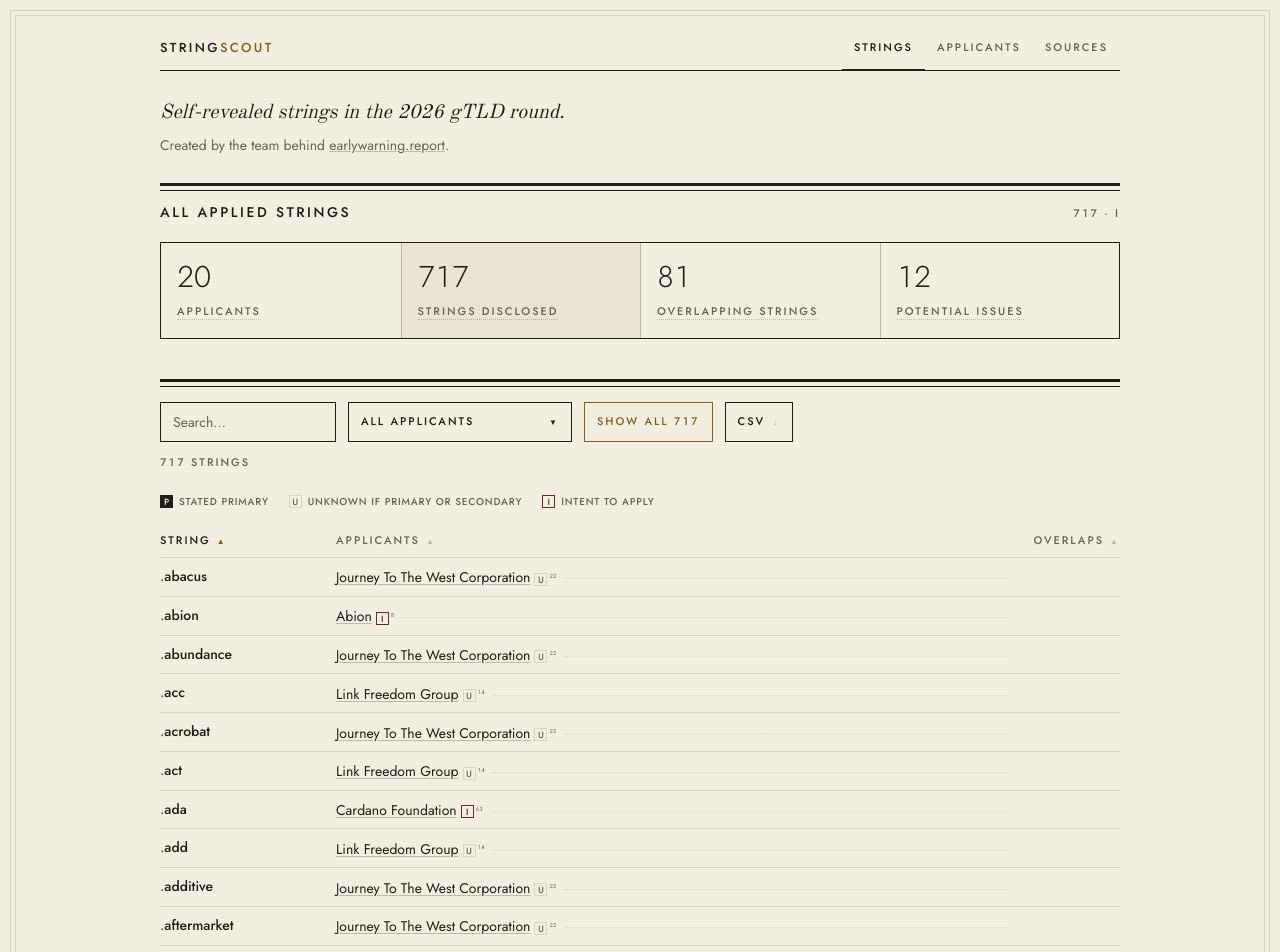
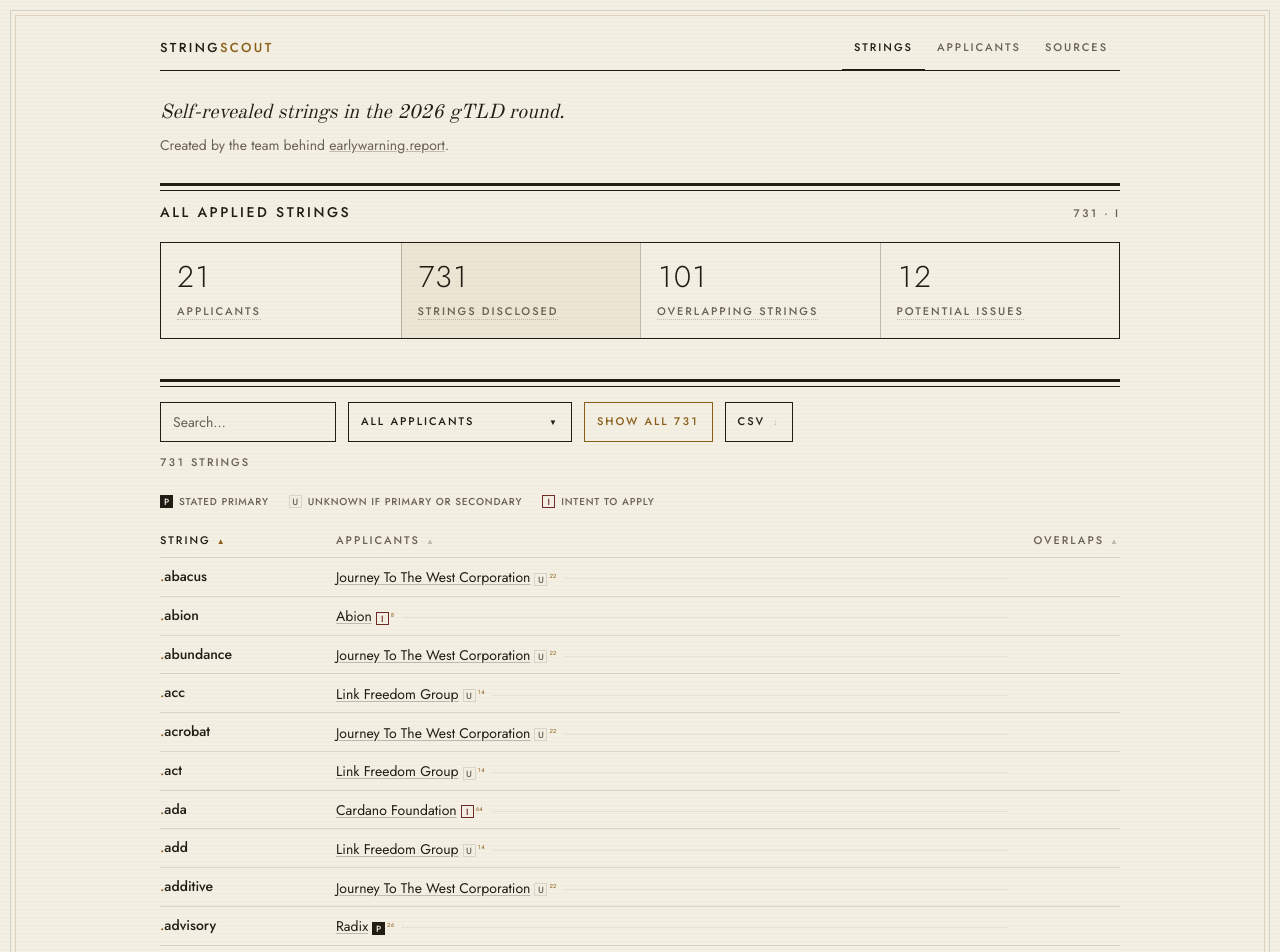
Before and after one commit to aslobodnik/stringscout, a Next.js app: page / in a window 1280 px wide. Shown: the top 952 px of the page. Built offline with nearby package versions, Linux system fonts and the light colour scheme.

Commit message:
radix disclosed 46 primary strings on deux.radix.website

```diff
--- a/data/applicants.ts
+++ b/data/applicants.ts
@@ -237,6 +237,19 @@
     note: null,
     sourceIds: ["ud-filed"],
   },
+  // deux.radix.website carries no date; its sitemap lastmod and first capture
+  // are both 2026-08-27.
+  {
+    slug: "radix",
+    status: "disclosed",
+    name: "Radix",
+    backers: "Sandeep Ramchandani, CEO",
+    applicationCount: "46",
+    feesPaid: null,
+    revealedOn: "2026-08-27",
+    note: null,
+    sourceIds: ["radix"],
+  },
   {
     slug: "d3",
     status: "intent",
--- a/data/claims.ts
+++ b/data/claims.ts
@@ -156,6 +156,23 @@
 // same post lists as not proceeding are in data/withdrawn.ts.
 const unstoppable = expand(["agi", "robot", "hub", "xmr"], "unstoppable", ["ud-filed"]);
 
+// Radix — 46 strings, stated as its primary applications on deux.radix.website.
+const radix = expand(
+  [
+    "agi", "asi", "agent", "agentic", "intelligence", "mcp", "mind", "robotics",
+    "bit", "hub", "stack", "platform", "quantum", "labs", "flow", "neo",
+    "therapy", "wellness", "biotech", "pharma",
+    "fintech", "wealth", "invest", "wallet", "coin", "crypto",
+    "founder", "firm", "brand", "official", "advisory", "project", "research",
+    "mart", "etc", "fix",
+    "creator", "profile", "portfolio", "podcast", "pod", "merch",
+    "collective", "vibe", "zen", "atelier",
+  ],
+  "radix",
+  ["radix"],
+  "primary"
+);
+
 // Pre-window intent announcements, per Domain Incite. Not applications: the
 // "intent" kind keeps them visible in the table without counting them as
 // disclosed strings.
@@ -204,6 +221,7 @@
   ...hccf,
   ...gatenaming,
   ...unstoppable,
+  ...radix,
   ...intents,
   ...announcedClaims,
 ]);
--- a/data/meta.ts
+++ b/data/meta.ts
@@ -1,5 +1,5 @@
 // bump on every data edit
-export const lastUpdated = "2026-08-25";
+export const lastUpdated = "2026-08-27";
 
 // One place for the origin: metadata, the sitemap, robots and the JSON feed
 // all have to agree, and a mismatch silently splits a page's canonical from
--- a/data/rootZone.ts
+++ b/data/rootZone.ts
@@ -1,9 +1,9 @@
 // Every TLD in the IANA root zone, A-labels, lowercased.
 // Source: https://data.iana.org/TLD/tlds-alpha-by-domain.txt
-// Version 2026081900, Last Updated Wed Aug 19 07:07:01 2026 UTC
+// Version 2026082700, Last Updated Thu Aug 27 07:07:01 2026 UTC
 // Refresh by re-fetching that file; lib/derive.ts flags any disclosed string
 // that is already delegated, or that is the singular/plural of one.
-export const rootZoneVersion = "2026081900";
+export const rootZoneVersion = "2026082700";
 
 export const rootZone: string[] = [
   "aaa", "aarp", "abb", "abbott", "abbvie", "abc", "able", "abogado",
--- a/data/sources.ts
+++ b/data/sources.ts
@@ -194,6 +194,14 @@
     kind: "press",
   },
   {
+    id: "radix",
+    outlet: "Radix",
+    title: "deux.radix.website — 46 primary applications",
+    url: "https://deux.radix.website/",
+    date: "2026-08-27",
+    kind: "applicant",
+  },
+  {
     id: "di",
     outlet: "Domain Incite",
     title: "Second new gTLD contention set revealed",
@@ -206,7 +214,7 @@
     outlet: "IANA",
     title: "Root Zone Database",
     url: "https://www.iana.org/domains/root/db",
-    date: "2026-08-19",
+    date: "2026-08-27",
     kind: "reference",
   },
 ];
```
